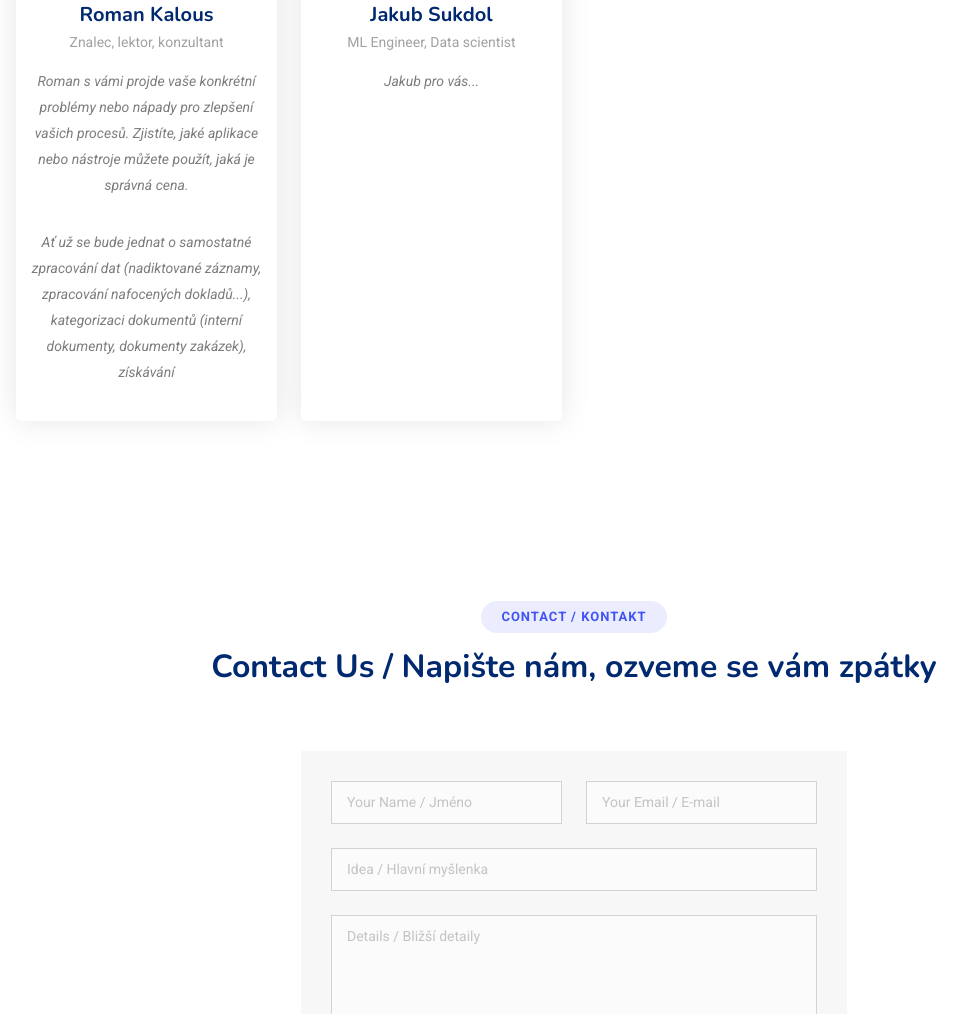
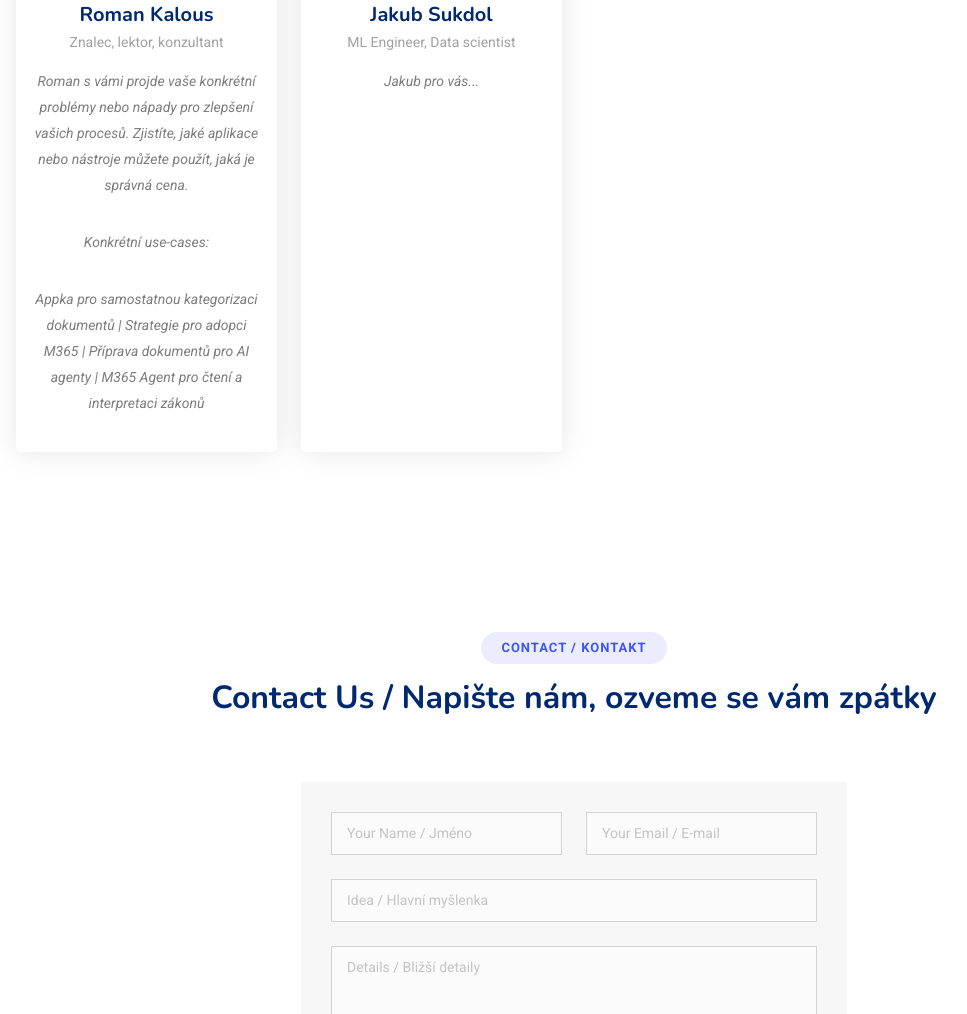
Before and after one commit to DevBalance/DevBalance.github.io, a plain HTML site: page index.html in a window 1280 px wide. Shown: the part 2433-3447 px from the top of the page, without its empty margins (66-1033 px from the left). Drawn offline with nearby package versions, Linux system fonts and the light colour scheme.

Commit message:
roman cv

```diff
--- a/index.html
+++ b/index.html
@@ -494,7 +494,8 @@
                 <h4>Roman Kalous</h4>
                 <span>Znalec, lektor, konzultant</span>
                 <p>Roman s vámi projde vaše konkrétní problémy nebo nápady pro zlepšení vašich procesů. Zjistíte, jaké aplikace nebo nástroje můžete použít, jaká je správná cena. </p>
-                <p>Ať už se bude jednat o samostatné zpracování dat (nadiktované záznamy, zpracování nafocených dokladů...), kategorizaci dokumentů (interní dokumenty, dokumenty zakázek), získávání </p>
+                <p>Konkrétní use-cases: </p>
+                <p>Appka pro samostatnou kategorizaci dokumentů | Strategie pro adopci M365 | Příprava dokumentů pro AI agenty | M365 Agent pro čtení a interpretaci zákonů</p>
               </div>
             </div>
           </div><!-- End Team Member -->
```
